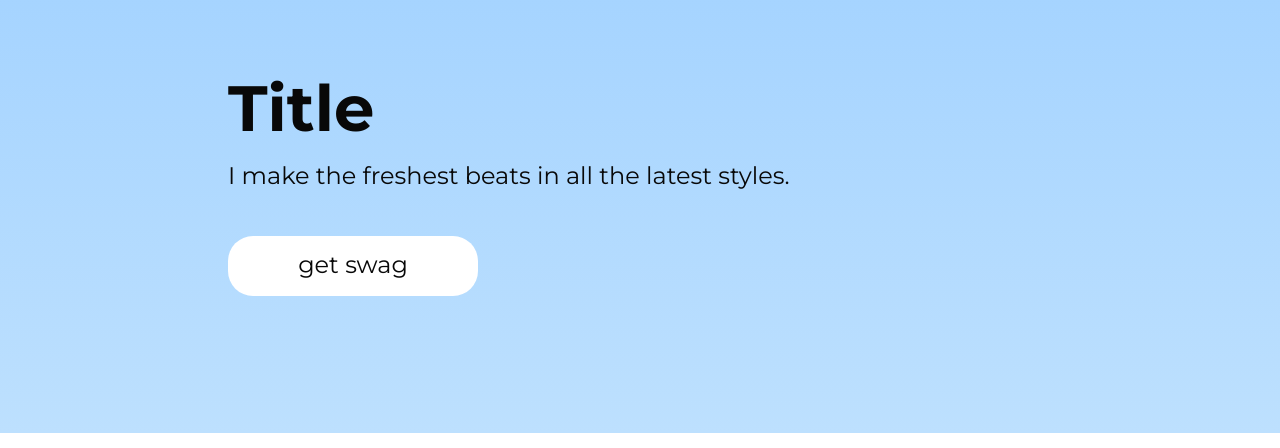
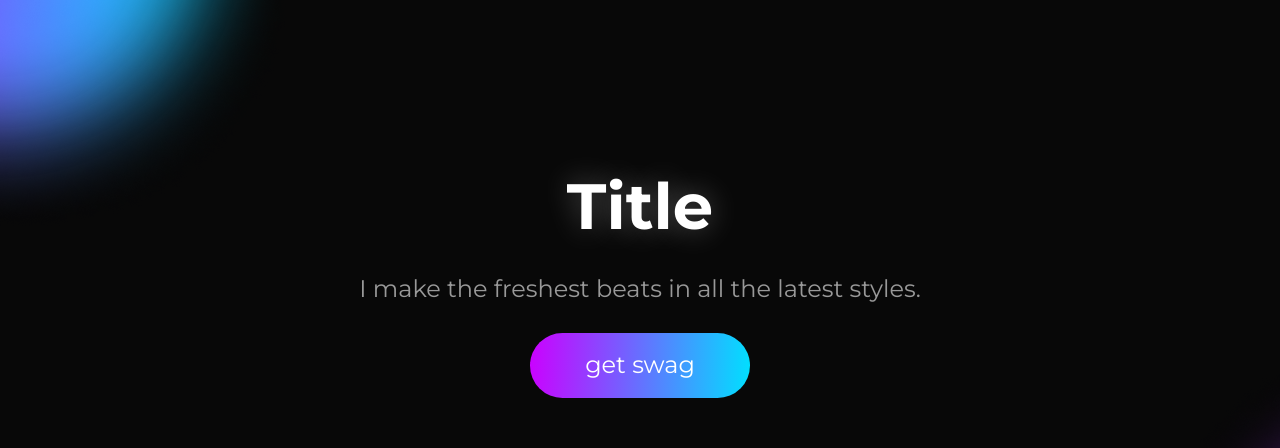
Before and after one commit to bugmak4rs/whymade-beats-store, a React (Create React App) app: page / in a window 1280 px wide. Shown: the part 147-595 px from the top of the page. Built offline with nearby package versions, Linux system fonts and the light colour scheme.

Commit message:
feat: update styles for Hero

```diff
--- a/src/components/Home/Hero/Hero.module.scss
+++ b/src/components/Home/Hero/Hero.module.scss
@@ -1,43 +1,58 @@
 @import '../../../scss/mixins.scss';
 
 .hero {
-  background: linear-gradient(180deg, #a2d2ff 0%, #bde0fe 100%);
+  background: url('../../../assets/img/background-hero.png'), var(--black) no-repeat;
+  background-size: cover;
 }
 
 .container {
   display: flex;
-  align-items: flex-start;
+  align-items: center;
   justify-content: center;
   flex-direction: column;
   @include section_container;
-  height: 500px;
+  height: 700px;
 }
 
 .title {
   font-weight: 700;
   font-size: 64px;
   line-height: 120%;
-  color: var(--black);
+  color: var(--white);
+  text-shadow: 0px 0px 30px rgba(255, 255, 255, 0.3);
 }
 
 .text {
-  margin: 15px 0 45px 0;
+  margin: 30px 0 30px 0;
   font-weight: 400;
   font-size: 24px;
   line-height: 120%;
-  color: var(--black);
+  color: var(--gray);
 }
 
 .link {
   display: flex;
   align-items: center;
   justify-content: center;
-  width: 250px;
-  height: 60px;
-  border-radius: 25px;
+  width: 220px;
+  height: 65px;
+  border-radius: 50px;
   font-weight: 500;
   font-size: 24px;
   line-height: 120%;
-  color: var(--black);
-  background-color: var(--white);
+  color: var(--white);
+  background: var(--gradient);
+  transition: all 0.3s ease;
+
+  &:hover {
+    transform: translateY(-5px);
+  }
+
+  &:active {
+    transform: translate(0);
+  }
+
+  &:focus-visible {
+    transform: translateY(-5px);
+  }
 }
```
